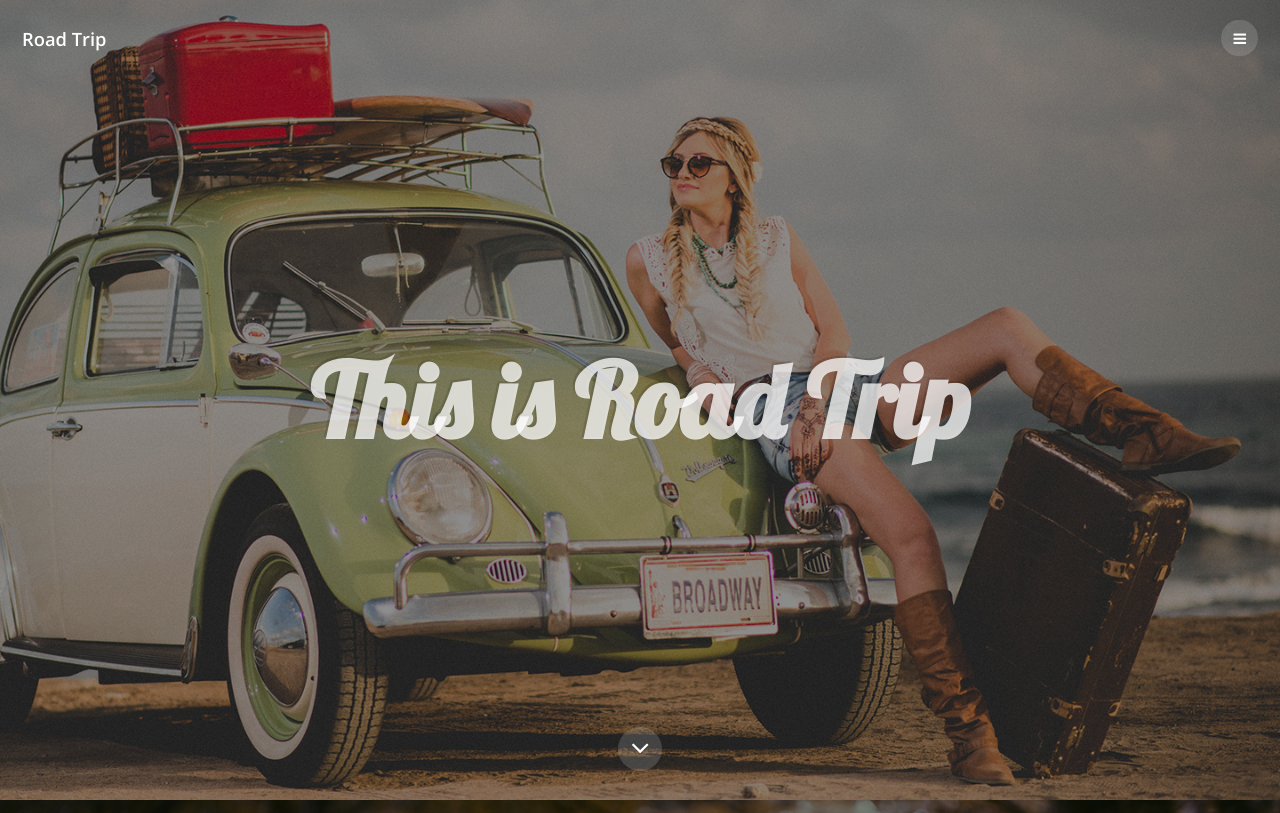
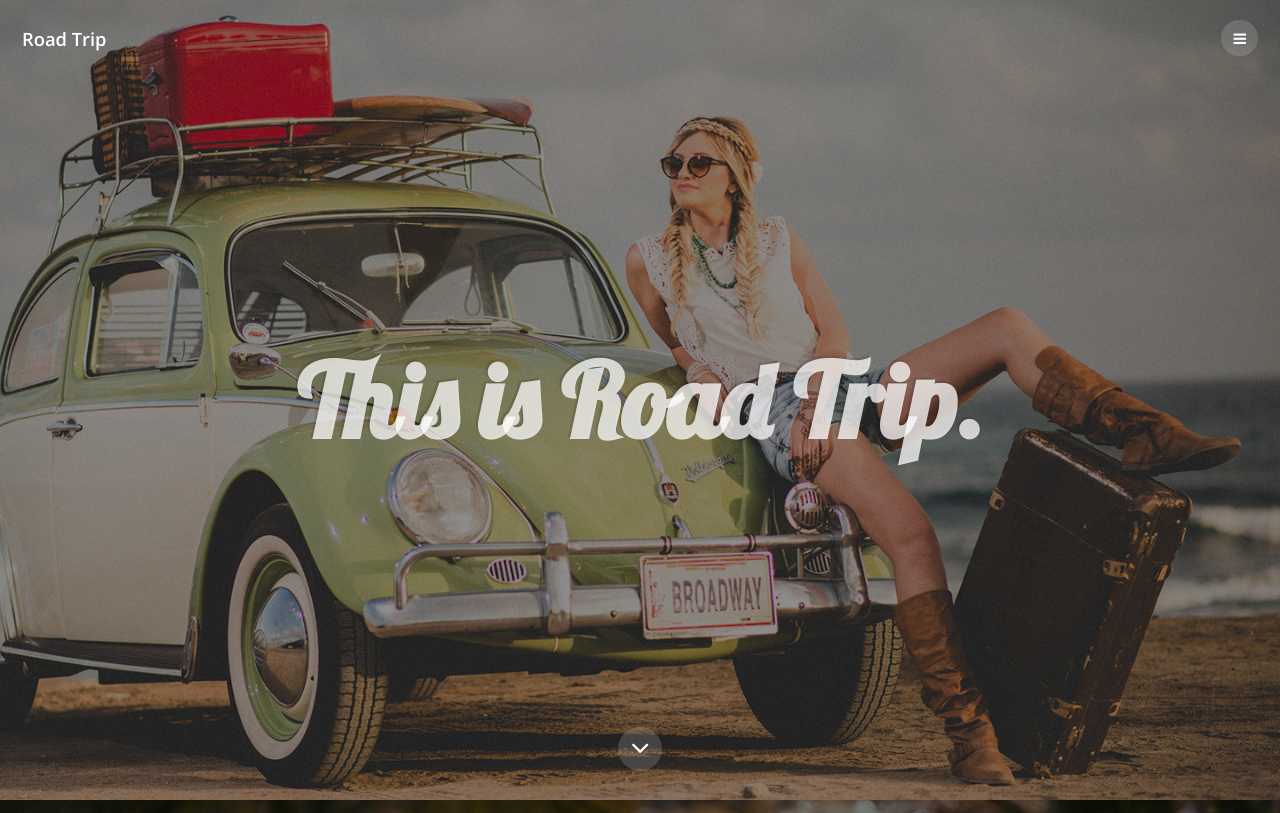
Before and after one commit to ChienJimmy/ChienJimmy.github.io, a plain HTML site: page index.html in a window 1280 px wide. Shown: the top 813 px of the page. Drawn offline with nearby package versions, Linux system fonts and the light colour scheme.

Commit message:
2023/11/9 10:30:15 UTC upload

```diff
--- a/index.html
+++ b/index.html
@@ -16,7 +16,7 @@
 			to the full filename of your image. This is used in each section to set
 			the background image.
 		--><section id="banner" class="bg-img" data-bg="banner.jpg"><div class="inner">
-					<header><h1>This is Road Trip</h1>
+					<header><h1>This is Road Trip.</h1>
 					</header></div>
 				<a href="#one" class="more">Learn More</a>
 			</section><!-- One --><section id="one" class="wrapper post bg-img" data-bg="banner2.jpg"><div class="inner">
```
